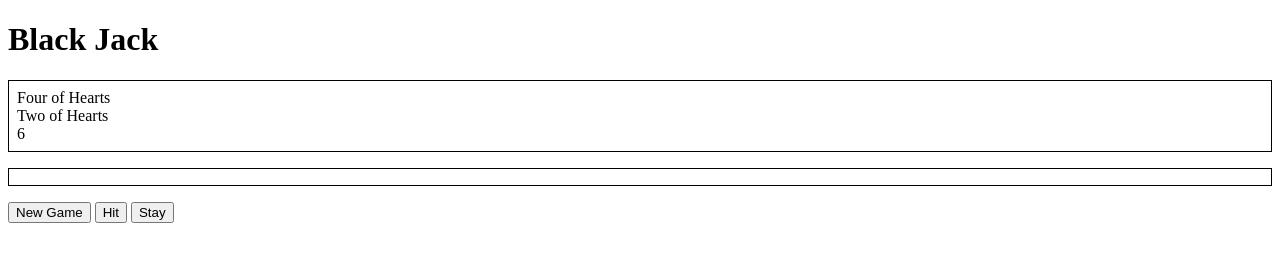
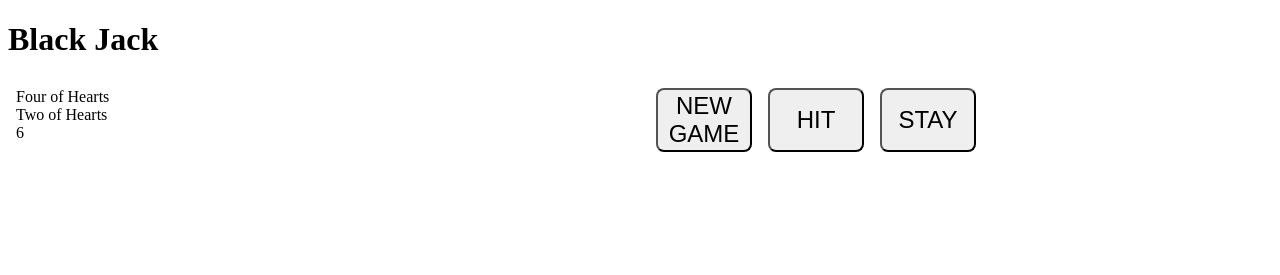
Before and after one commit to evan-mcclaugherty/BlackJack, a website: page index.html in a window 1280 px wide. Drawn offline with Linux system fonts and the light colour scheme.

Commit message:
added css grid to play around with

```diff
--- a/index.html
+++ b/index.html
@@ -10,9 +10,9 @@
 
 <body>
   <h1>Black Jack</h1>
+  <main>
     <section class="player">
       <div id="playerHand">
-
       </div>
       <div class="playerActions">
         <span id="playerScore"></span>
@@ -20,15 +20,17 @@
     </section>
     <section class="dealer">
       <div id="dealerHand">
-
       </div>
       <div class="dealerActions">
         <span id="dealerScore"></span>
       </div>
     </section>
+    <section class="buttons">
       <button id="newGame">New Game</button>
       <button id="playerHit">Hit</button>
       <button id="playerStay">Stay</button>
+    </section>
+  </main>
   <script src="black-jack.js"></script>
 </body>
 
--- a/style.css
+++ b/style.css
@@ -2,7 +2,39 @@
   box-sizing: border-box;
 }
 section {
-  border: 1px solid black;
+  flex-basis: 33%;
   margin-bottom: 1rem;
   padding: 0.5rem;
 }
+main {
+  display: grid;
+  grid-template-columns: repeat(4, 1fr);
+  grid-template-rows: repeat(2, 1fr);
+}
+.player {
+  grid-column: 1 / 2;
+  grid-row: 1 / 2;
+}
+.dealer {
+  grid-column: 2 / 3;
+  grid-row: 1 / 2;
+}
+.buttons {
+  align-self: start;
+  grid-column: 3 / 5;
+  grid-row: 1 / 2;
+  display: flex;
+  align-items: center;
+}
+.buttons button {
+  font-size: 1.5rem;
+  text-transform: uppercase;
+  margin-left: 0.5rem;
+  margin-right: 0.5rem;
+  height: 4rem;
+  width: 6rem;
+  border-radius: 0.5rem;
+}
+.buttons button:hover {
+  cursor: pointer;
+}
```
Lines whose indentation alone changed are shown as unchanged.
